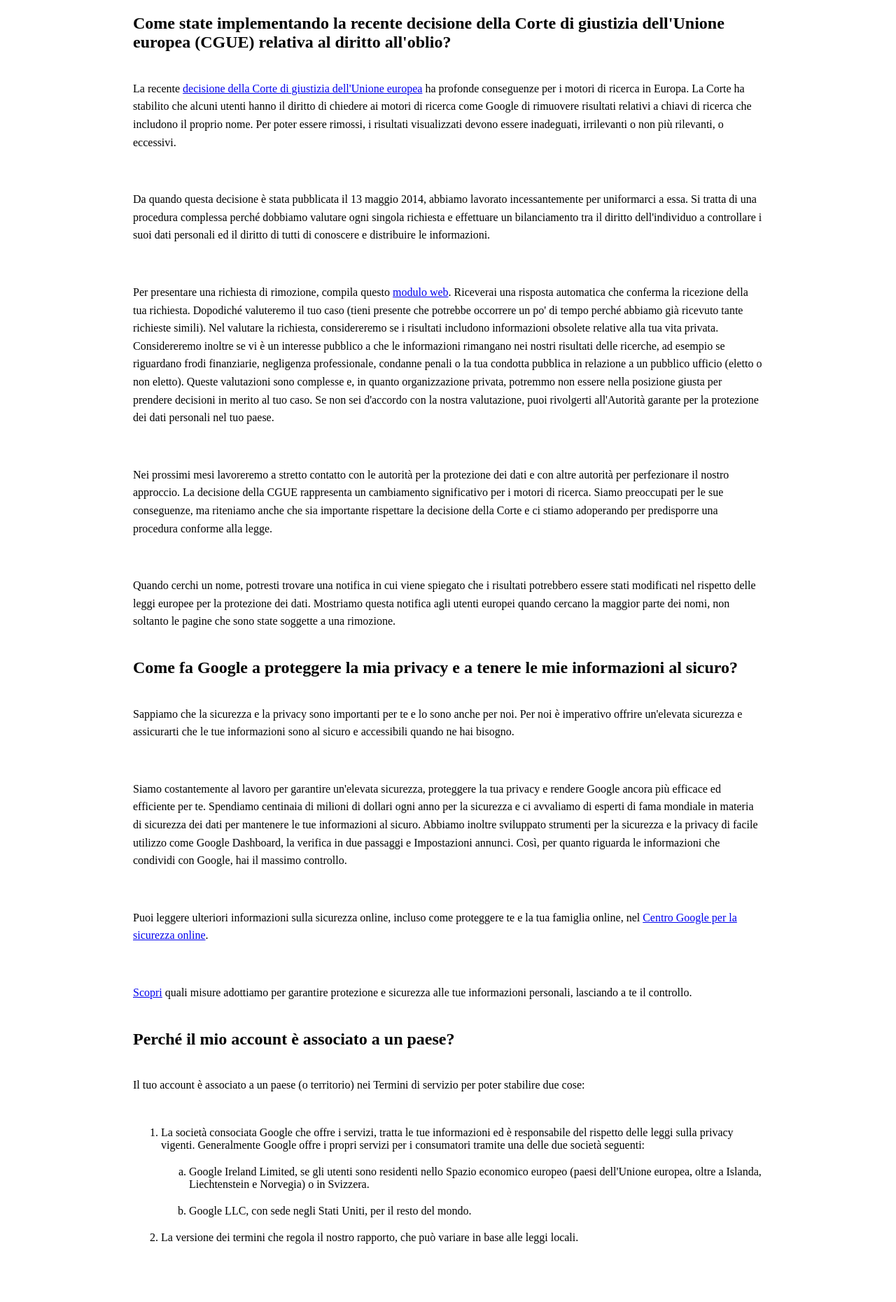
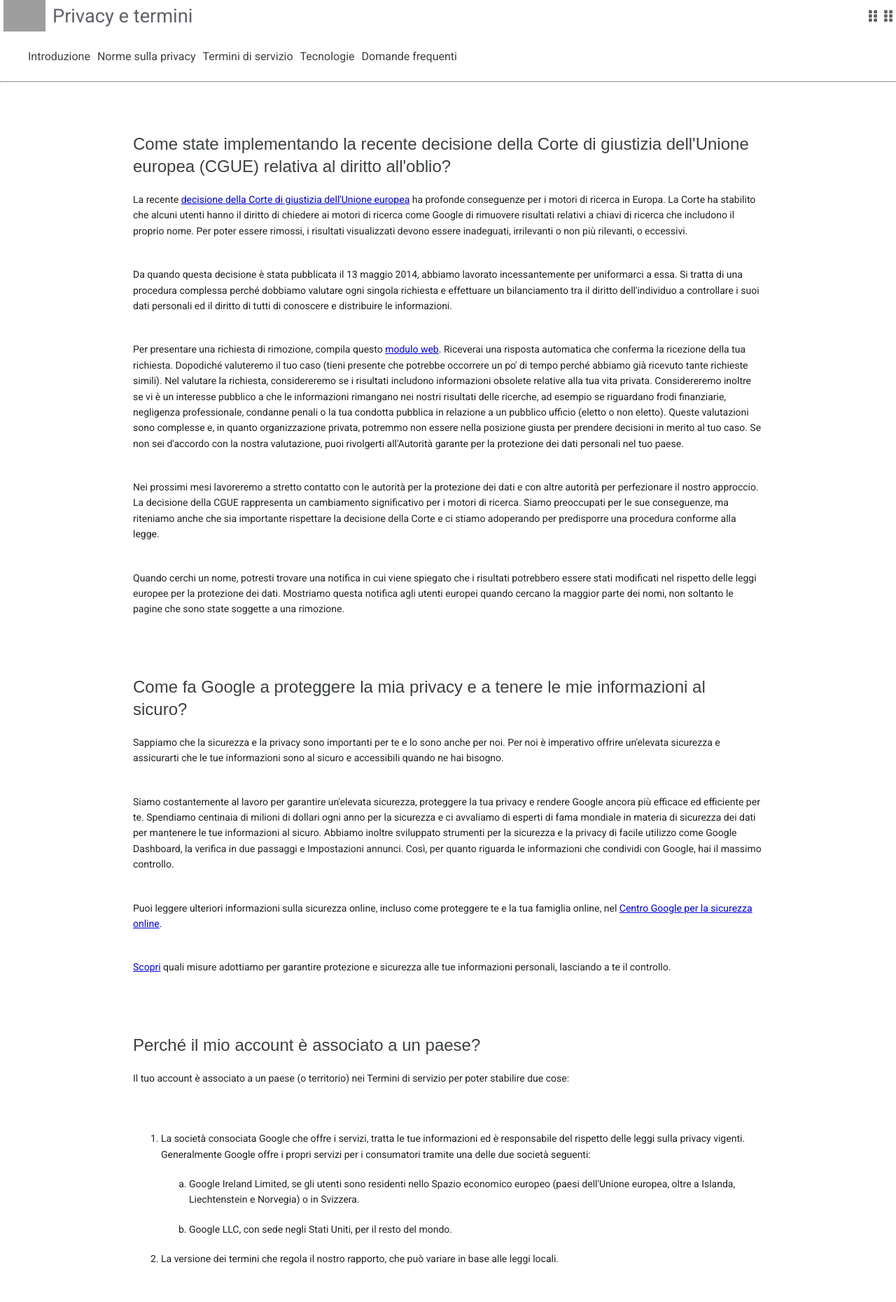
Before and after one commit to Emanuele-Cannone/php-google-faq, a PHP site: page / in a window 1280 px wide. Shown: the top 1861 px of the page at 70% size. Run offline with PHP 8.4, Linux system fonts and the light colour scheme; grey boxes are pictures that could not be loaded.

Commit message:
ok header e main

```diff
--- a/index.php
+++ b/index.php
@@ -26,9 +26,10 @@
             'title' => 'Perché il mio account è associato a un paese?',
             'descriptions' => [
 
-                'description_1' => 'Il tuo account è associato a un paese (o territorio) nei Termini di servizio per poter stabilire due cose:
+                ' description_1' => 'Il tuo account è associato a un paese (o territorio) nei Termini di servizio per poter stabilire due cose:',
 
-                 <ol>
+                'description_2' =>
+                '<ol>
 
                     <li> La società consociata Google che offre i servizi, tratta le tue informazioni ed è responsabile del rispetto delle leggi sulla privacy vigenti. Generalmente Google offre i propri servizi per i consumatori tramite una delle due società seguenti: </li>
 
@@ -43,7 +44,7 @@
 
                 </ol> ',
 
-                'description_2' => 'Tieni presente che i servizi Google sono fondamentalmente gli stessi a prescindere dalla società consociata che li offre o dal paese a cui è associato il tuo account.'
+                'description_3' => 'Tieni presente che i servizi Google sono fondamentalmente gli stessi a prescindere dalla società consociata che li offre o dal paese a cui è associato il tuo account.'
             ]
         ],
 
@@ -79,14 +80,42 @@
     <meta charset="UTF-8">
     <meta http-equiv="X-UA-Compatible" content="IE=edge">
     <meta name="viewport" content="width=device-width, initial-scale=1.0">
+    <link rel="preconnect" href="https://fonts.gstatic.com">
+    <link href="https://fonts.googleapis.com/css2?family=Roboto&display=swap" rel="stylesheet">
+    <link rel="stylesheet" href="https://cdnjs.cloudflare.com/ajax/libs/font-awesome/5.15.2/css/all.min.css" integrity="sha512-HK5fgLBL+xu6dm/Ii3z4xhlSUyZgTT9tuc/hSrtw6uzJOvgRr2a9jyxxT1ely+B+xFAmJKVSTbpM/CuL7qxO8w==" crossorigin="anonymous" />
     <link rel="stylesheet" href="style.css">
     <title>Domande frequenti - Privacy e termini - google</title>
 </head>
 <body>
 
-    <header></header>
+    <header>
+        <div class="header-top">
+            <div class="htop-sx">
+                <img class="pad-lr-5" src="https://1000marche.net/wp-content/uploads/2020/03/Google-logo.png" alt="logo google">
+                <div class="pad-lr-5">Privacy e termini</div>
+            </div>
+            <div class="htop-dx">
+                <i class="fas fa-grip-vertical mgr_20"></i>
+                <i class="fas fa-grip-vertical mgr_20"></i>
+            </div>
+
+        </div>
+        <div class="header-bottom">
+            <ul>
+                <li>Introduzione</li>
+                <li>Norme sulla privacy</li>
+                <li>Termini di servizio</li>
+                <li>Tecnologie</li>
+                <li>Domande frequenti</li>
+            </ul>
+        </div>
+        <hr>
+
+
+    </header>
 
     <main>
+
         <div class="contenitore">
 
             <?php foreach ($faq as $value) { ?>
@@ -96,7 +125,7 @@
                 <?php foreach ($value['descriptions'] as $element) { ?>
 
 
-                    <p><?php echo $element ?></p>
+                    <div class="descrizione"><?php echo $element ?></div>
 
 
                 <?php }?>
@@ -109,7 +138,9 @@
 
     </main>
 
-    <footer></footer>
+    <footer>
+
+    </footer>
 
 
 
--- a/style.css
+++ b/style.css
@@ -1,8 +1,72 @@
-/* *{
+/* header {
+    box-sizing: border-box;
+    margin: 0;
+    padding: 0;
+} */
+
+/* non capisco perchè non posso usarlo... */
+body {
     padding: 0;
     margin: 0;
     box-sizing: border-box;
-} */
+    font-family: 'Roboto', sans-serif;
+}
+
+hr{
+    color: #4f515350;
+}
+
+h2{
+    color: #3c4043;
+    font-family: 'Google Sans',sans-serif;
+    font-weight: 500;
+    font-size: 24px;
+    line-height: 32px;
+    margin: 0;
+    padding: 64px 0 0 0;
+}
+
+.pad-lr-5{
+    padding: 0 5px;
+}
+
+.header-top{
+    display: flex;
+    justify-content: space-between;
+    align-items: center;
+    color: #5f6368;
+}
+
+.header-top [class*='htop']{
+    display: flex;
+    justify-content: center;
+    align-items: center;
+}
+
+.htop-sx{
+    font-size: 1.7rem;
+}
+
+.htop-sx img{
+    height: 45px;
+}
+
+.htop-dx > i{
+    font-size: 1.2rem;
+    padding: 0 5px;
+}
+
+.header-bottom ul{
+    display: flex;
+    justify-content: flex-start;
+    align-items: center;
+}
+
+.header-bottom ul li {
+    color: #3c4043;
+    list-style: none;
+    padding-right: 10px;
+}
 
 .contenitore{
     width: 100%;
@@ -10,9 +74,14 @@
     margin: auto;
 }
 
-p{
+.descrizione{
     line-height: 1.6;
     padding: 20px 0;
+    color: rgba(0,0,0,0.87);
+    font-family: Roboto,arial,sans-serif;
+    font-size: 14px;
+    font-weight: 400;
+
 }
 
 li{
```
